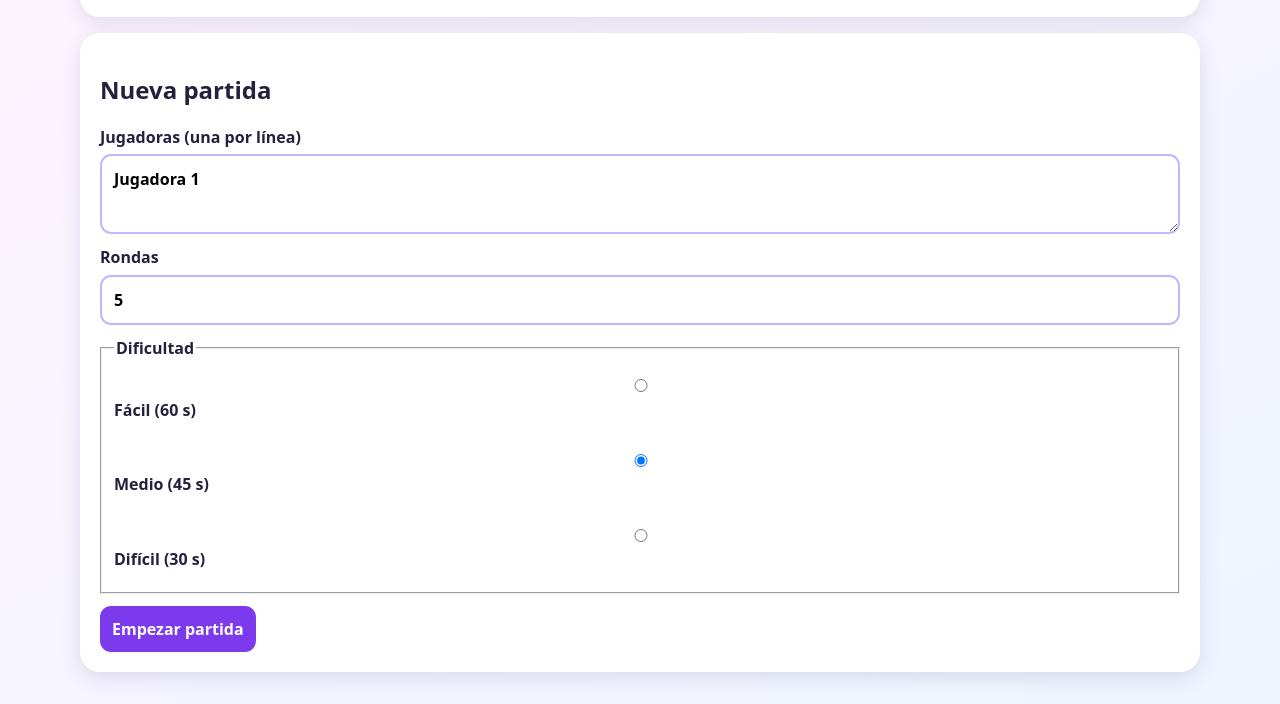
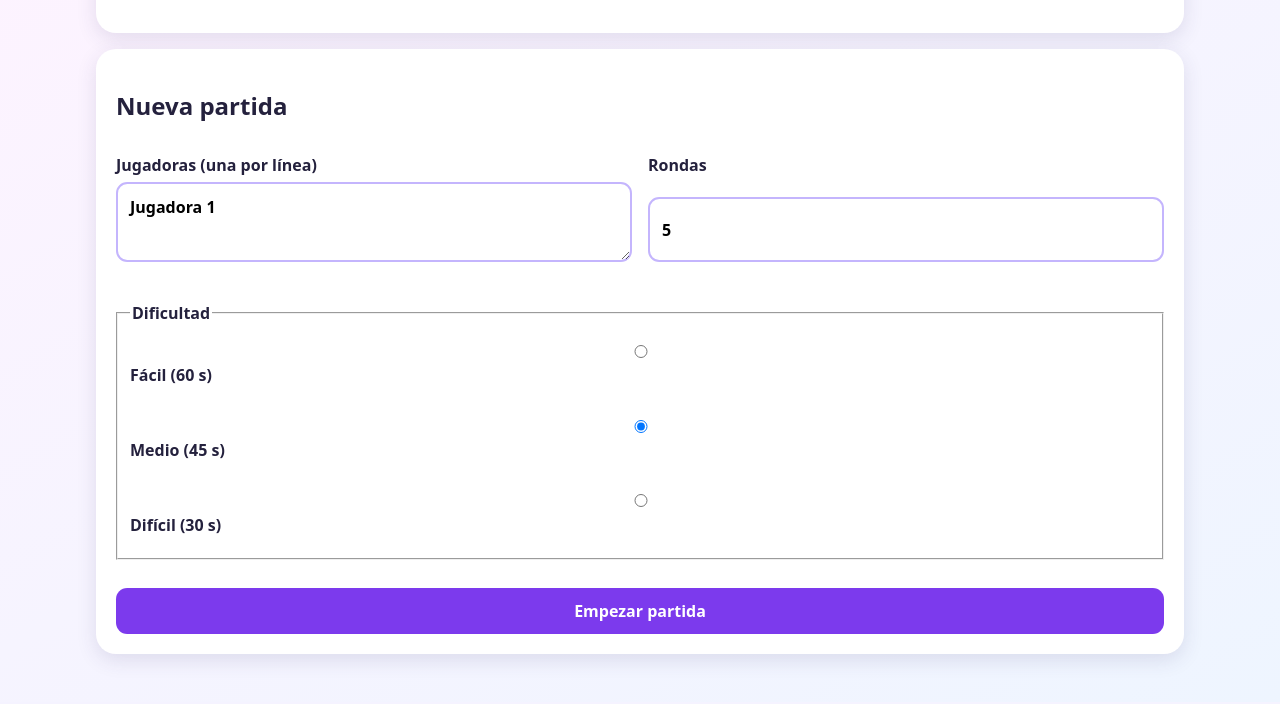
Before and after one commit to jbaquerot/Numix, a website with bundled scripts: page index.html in a window 1280 px wide. Shown: the part 136-840 px from the top of the page. Built offline with nearby package versions, Linux system fonts and the light colour scheme.

Commit message:
feat: improve Numix responsive accessibility

```diff
--- a/styles.css
+++ b/styles.css
@@ -28,7 +28,17 @@ label, fieldset { display: grid; gap: .4rem; margin: .75rem 0; font-weight: 650;
 input, textarea, button { font: inherit; padding: .75rem; border-radius: .7rem; border: 2px solid #c4b5fd; }
 textarea { min-height: 5rem; }
 button { background: #7c3aed; color: white; border: 0; font-weight: 700; cursor: pointer; }
+button:hover { background: #6d28d9; }
+button:focus-visible, input:focus-visible, textarea:focus-visible { outline: 3px solid #f59e0b; outline-offset: 3px; }
+button:disabled, input:disabled { opacity: .6; cursor: not-allowed; }
 .cards, .scoreboard { display: flex; flex-wrap: wrap; gap: .6rem; padding: 0; list-style: none; }
 .cards li { background: #fbbf24; border-radius: .8rem; font-size: 1.7rem; font-weight: 800; padding: .7rem 1rem; }
 .target, .timer { font-size: 1.3rem; }
 .timer { color: #b45309; font-weight: 800; }
+
+@media (min-width: 48rem) {
+  .app { padding: 2rem; }
+  #setup-form { display: grid; grid-template-columns: repeat(2, 1fr); gap: 1rem; }
+  #setup-form button, #setup-form fieldset { grid-column: span 2; }
+  .cards li { font-size: 2rem; padding: 1rem 1.4rem; }
+}
```
